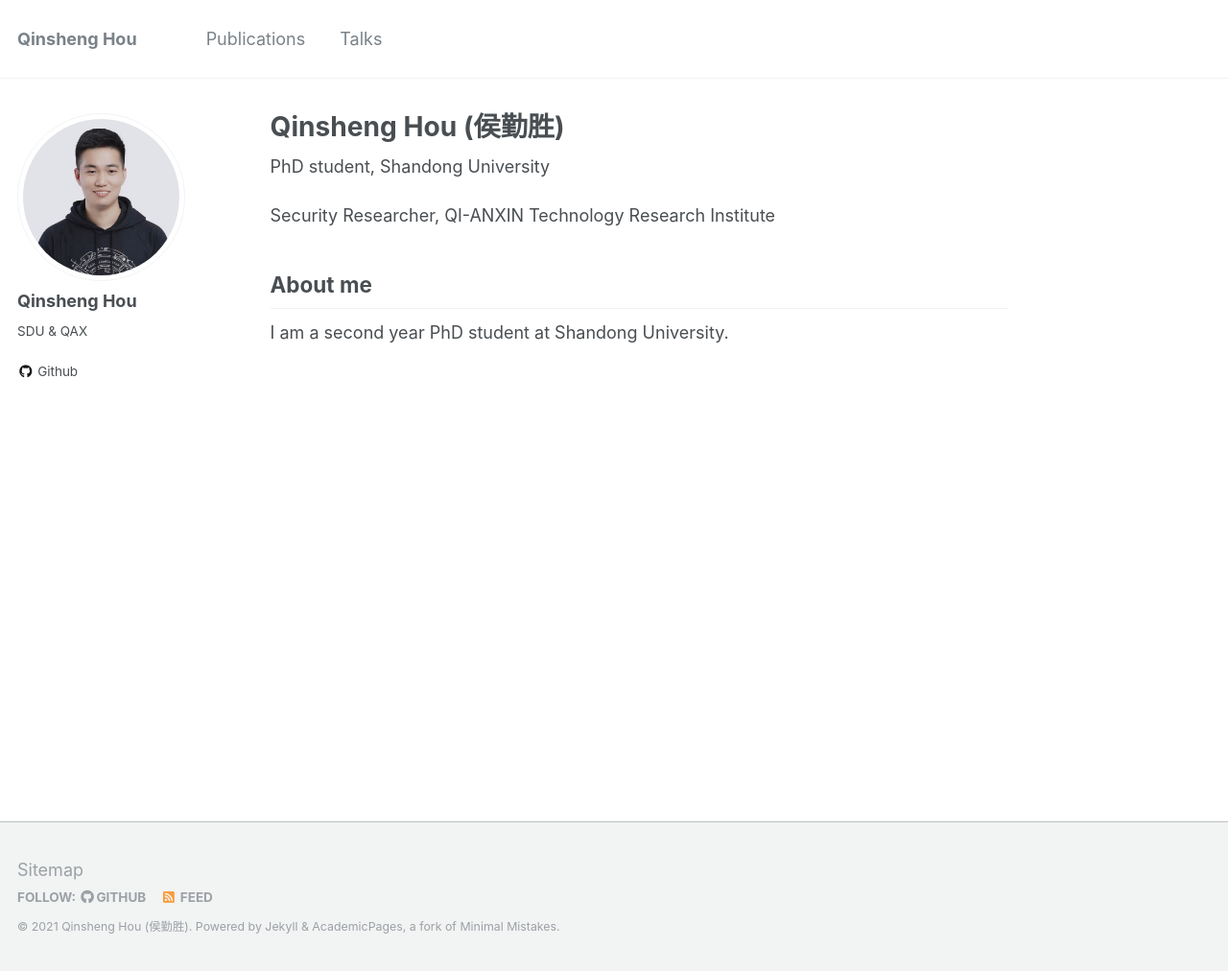
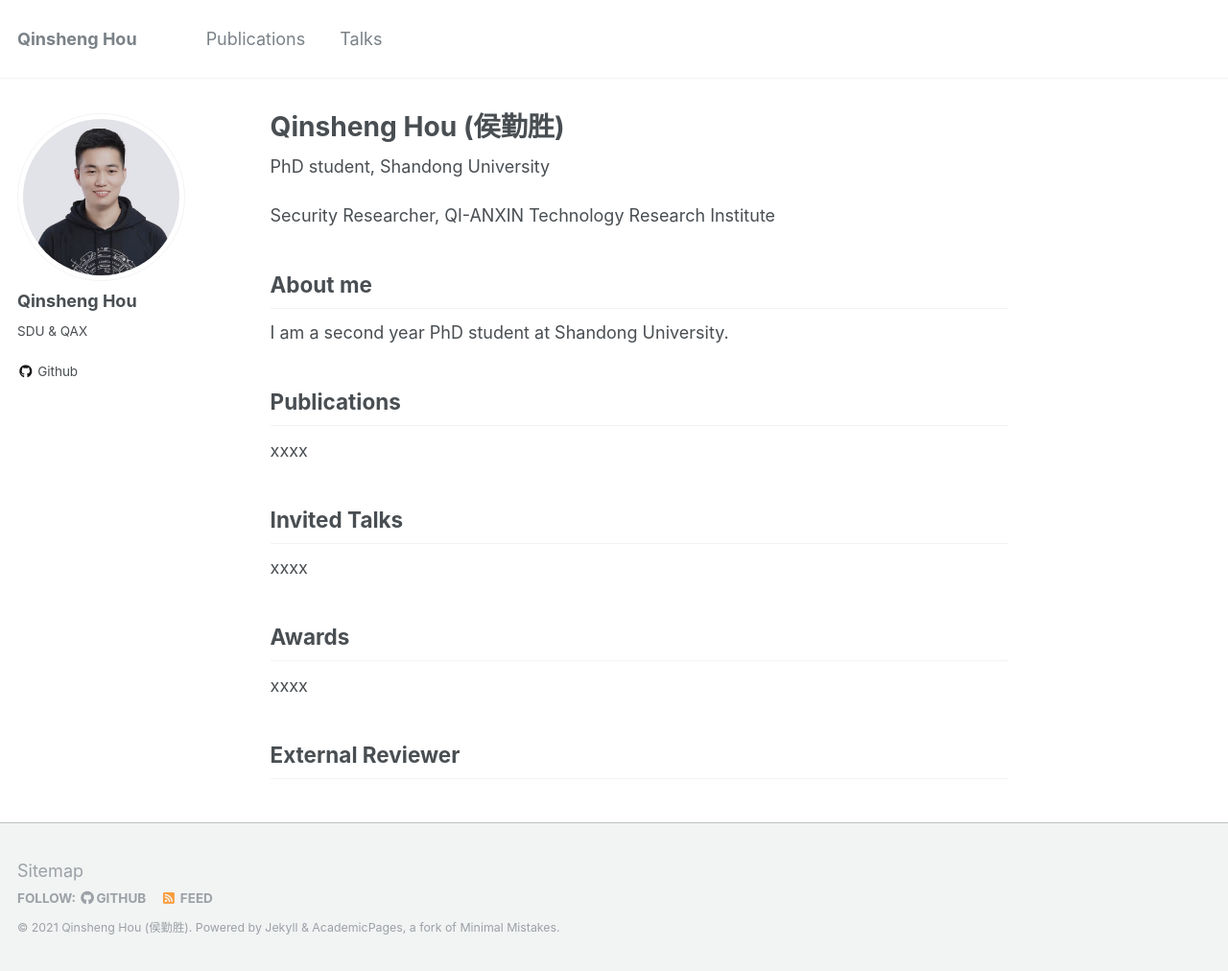
Before and after one commit to chicharitomu14/chicharitomu14.github.io, a Jekyll site: the page built from _pages/about.md, in a window 1280 px wide and 1012 px high. Shown: the whole window at 96% size. Built offline with Jekyll 4.4.1, drawn with Linux system fonts in a browser that asks for light colours.

Commit message:
update construct

```diff
--- a/_pages/about.md
+++ b/_pages/about.md
@@ -16,6 +16,27 @@ About me
 ------
 I am a second year PhD student at Shandong University.
 
+
+Publications
+------
+xxxx
+
+
+Invited Talks
+------
+xxxx
+
+
+
+Awards
+------
+xxxx
+
+
+
+
+External Reviewer
+------
 <!--
 Getting started
 ------
```
